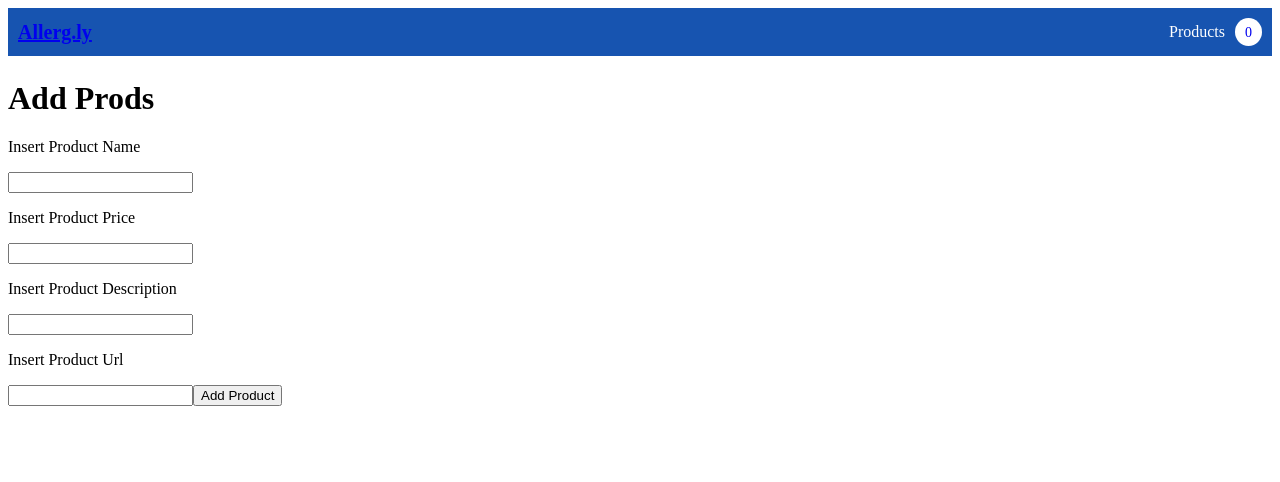
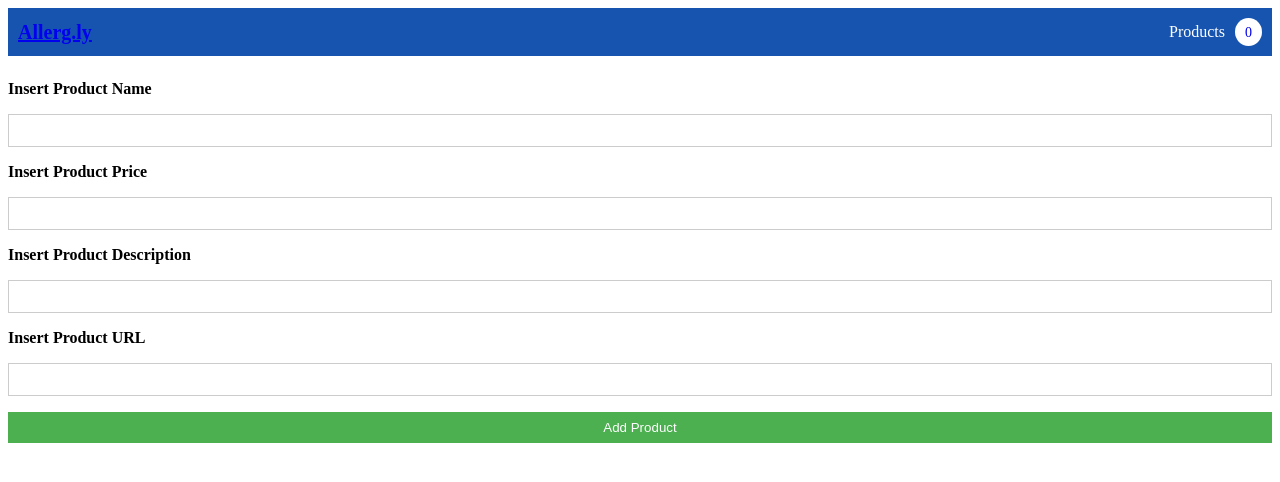
Before and after one commit to Greghi2000/shopping-cart-simulator, a React (Create React App) app in the folder client/: page /products/add-new-product in a window 1280 px wide. Shown: the top 482 px of the page. Built offline with nearby package versions, Linux system fonts and the light colour scheme.

Commit message:
Added styling to AddProduct component

```diff
--- a/client/src/App.js
+++ b/client/src/App.js
@@ -31,7 +31,6 @@ function App() {
 //Make sure the cart is updated to state and actually shows right number when on prods
 //Edit quantity in cart
 //Refactor router routes to include controllers
-//Refactor react so pages are being used
 //Authentication
 
 export default App;
--- /dev/null
+++ b/client/src/components/AddProduct.css
@@ -0,0 +1,34 @@
+.AddProduct {
+display: grid;
+gap: 1rem;
+grid-template-columns: auto;
+grid-template-rows: auto;
+}
+
+.AddProduct label {
+font-weight: bold;
+}
+
+.AddProduct input[type="text"] {
+width: 100%;
+padding: 0.5rem;
+border: 1px solid #ccc;
+box-sizing: border-box;
+}
+
+.AddProduct p {
+margin: 0;
+}
+
+.AddProduct button {
+grid-column: 1;
+padding: 0.5rem 1rem;
+background-color: #4caf50;
+color: white;
+border: none;
+cursor: pointer;
+}
+
+.AddProduct button:hover {
+background-color: #45a049;
+}
--- a/client/src/components/AddProduct.js
+++ b/client/src/components/AddProduct.js
@@ -1,5 +1,5 @@
 import { addProduct } from '../utils/api'
-import { setAddedProductData } from '../store/product'
+import './AddProduct.css'
 
 const AddProduct = () => {
     const handleSubmit = (e) => {
@@ -27,14 +27,21 @@ const AddProduct = () => {
 
     return (
         <>
-        <h1>Add Prods</h1>
-        <form onSubmit={handleSubmit}>
-            <p>Insert Product Name</p> <input type="text" name="product-name" id="" />
-            <p>Insert Product Price</p> <input type="text" name="product-price" id="" />
-            <p>Insert Product Description</p> <input type="text" name="product-description" id="" />
-            <p>Insert Product Url</p> <input type="text" name="product-image-url" id="" />
-            <button type="submit">Add Product</button>
-        </form>
+            <form className="AddProduct" onSubmit={handleSubmit}>
+                <label htmlFor="product-name">Insert Product Name</label>
+                <input type="text" name="product-name" id="product-name" />
+
+                <label htmlFor="product-price">Insert Product Price</label>
+                <input type="text" name="product-price" id="product-price" />
+
+                <label htmlFor="product-description">Insert Product Description</label>
+                <input type="text" name="product-description" id="product-description" />
+
+                <label htmlFor="product-image-url">Insert Product URL</label>
+                <input type="text" name="product-image-url" id="product-image-url" />
+
+                <button type="submit">Add Product</button>
+            </form>
         </>
     );
 }
```
